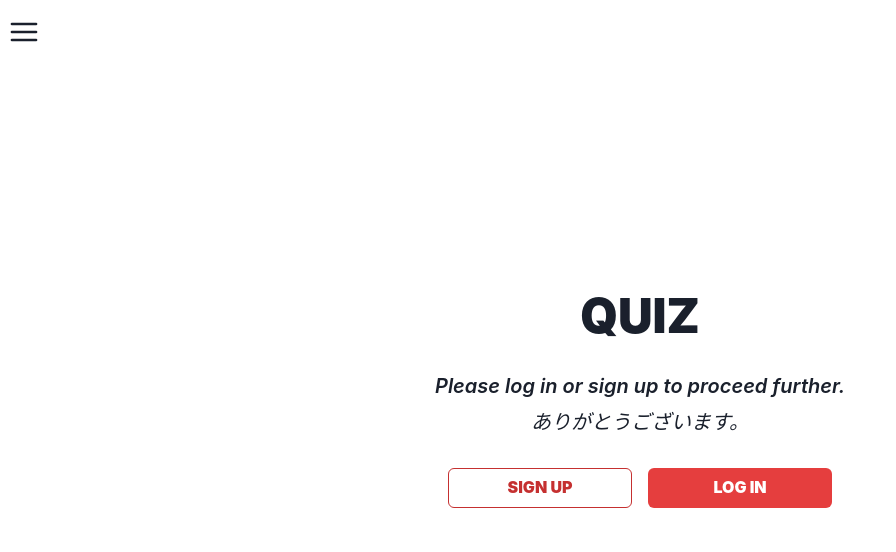
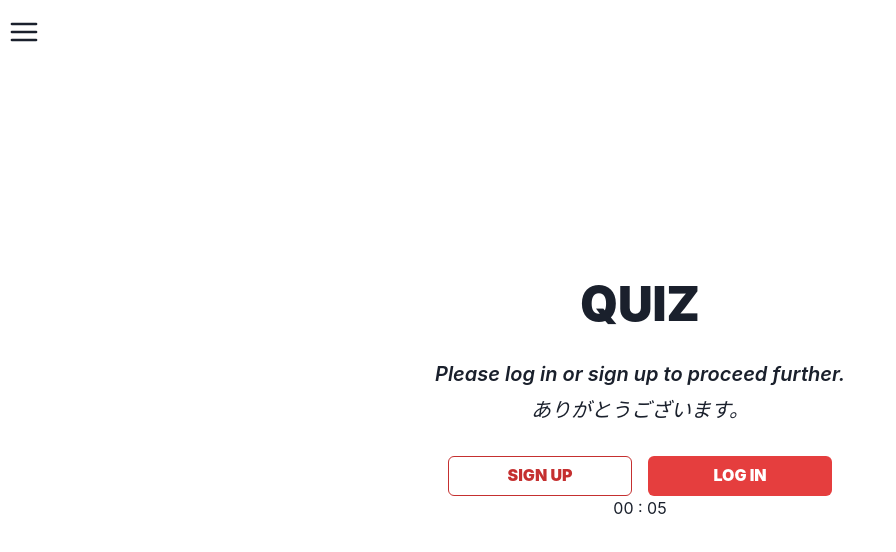
Before and after one commit to muuuy/japanese-dictionary, a React (Vite) app in the folder client/: page /quiz in a window 1280 px wide. Shown: the top 552 px of the page, without its empty margins (0-896 px from the left). Built offline with nearby package versions, Linux system fonts and the light colour scheme; no server answers.

Commit message:
created timer

```diff
--- /dev/null
+++ b/client/src/components/MatchingQuiz/Timer.tsx
@@ -0,0 +1,36 @@
+import { useEffect, useState } from "react";
+
+const Timer = () => {
+  const [seconds, setSeconds] = useState<number>(0);
+  const [minutes, setMinutes] = useState<number>(0);
+
+  useEffect(() => {
+    const interval = setInterval(() => {
+      setSeconds((prev) => {
+        if (prev === 59) {
+          setMinutes((prev) => prev + 1);
+          return 0;
+        } else return prev + 1;
+      });
+    }, 1000);
+
+    return () => clearInterval(interval);
+  }, [seconds]);
+
+  const formatToTwoDigits = (number: number): string => {
+    return number.toLocaleString("en-US", {
+      minimumIntegerDigits: 2,
+      useGrouping: false,
+    });
+  };
+
+  return (
+    <div>
+      <div>
+        {formatToTwoDigits(minutes)} : {formatToTwoDigits(seconds)}
+      </div>
+    </div>
+  );
+};
+
+export default Timer;
--- /dev/null
+++ b/client/src/pages/MatchingQuiz.tsx
@@ -0,0 +1,11 @@
+import { useState } from "react";
+
+const MatchingQuiz = () => {
+  return (
+    <div>
+      <div></div>
+    </div>
+  );
+};
+
+export default MatchingQuiz;
--- a/client/src/pages/Quiz.tsx
+++ b/client/src/pages/Quiz.tsx
@@ -8,6 +8,8 @@ import QuestionBox from "../components/Quiz/QuestionBox";
 import Restart from "../components/Quiz/Restart";
 import Results from "../components/Quiz/Results";
 import LoginBanner from "../components/LoginBanner";
+
+import Timer from "../components/MatchingQuiz/Timer";
 
 import QuizTypewriter from "../components/Quiz/QuizTypewriter";
 
@@ -88,7 +90,11 @@ const Quiz = () => {
               fontWeight="semibold"
             />
             {typewriterLoading && (
-              <QuizTypewriter text="ありがとうございます。" speed={100} fontWeight="normal" />
+              <QuizTypewriter
+                text="ありがとうございます。"
+                speed={100}
+                fontWeight="normal"
+              />
             )}
           </div>
           <div className="flex flex-row gap-4 w-96">
@@ -116,6 +122,7 @@ const Quiz = () => {
           <Results numCorrect={numCorrect} numWrong={numWrong} />
         </>
       )}
+      <Timer />
     </div>
   );
 };
```
